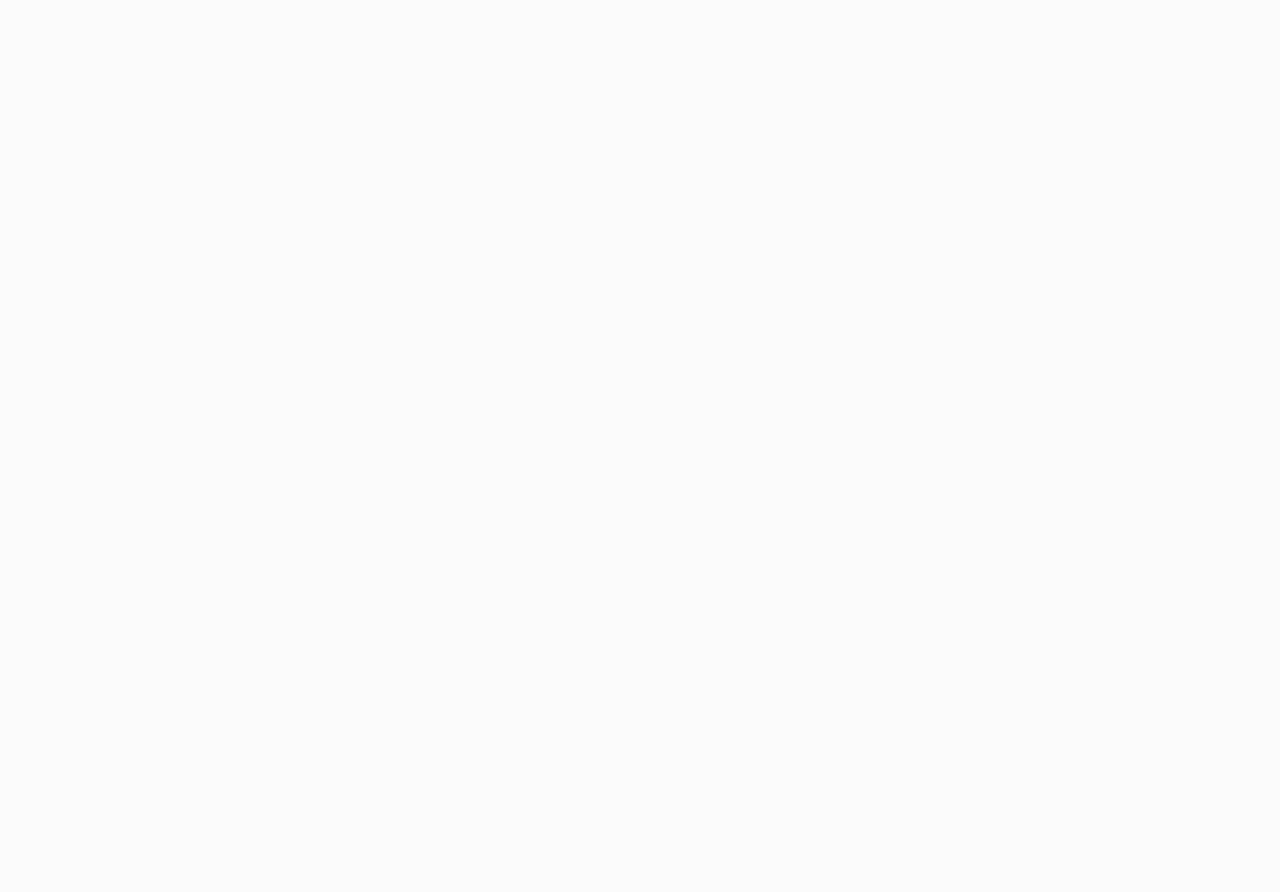
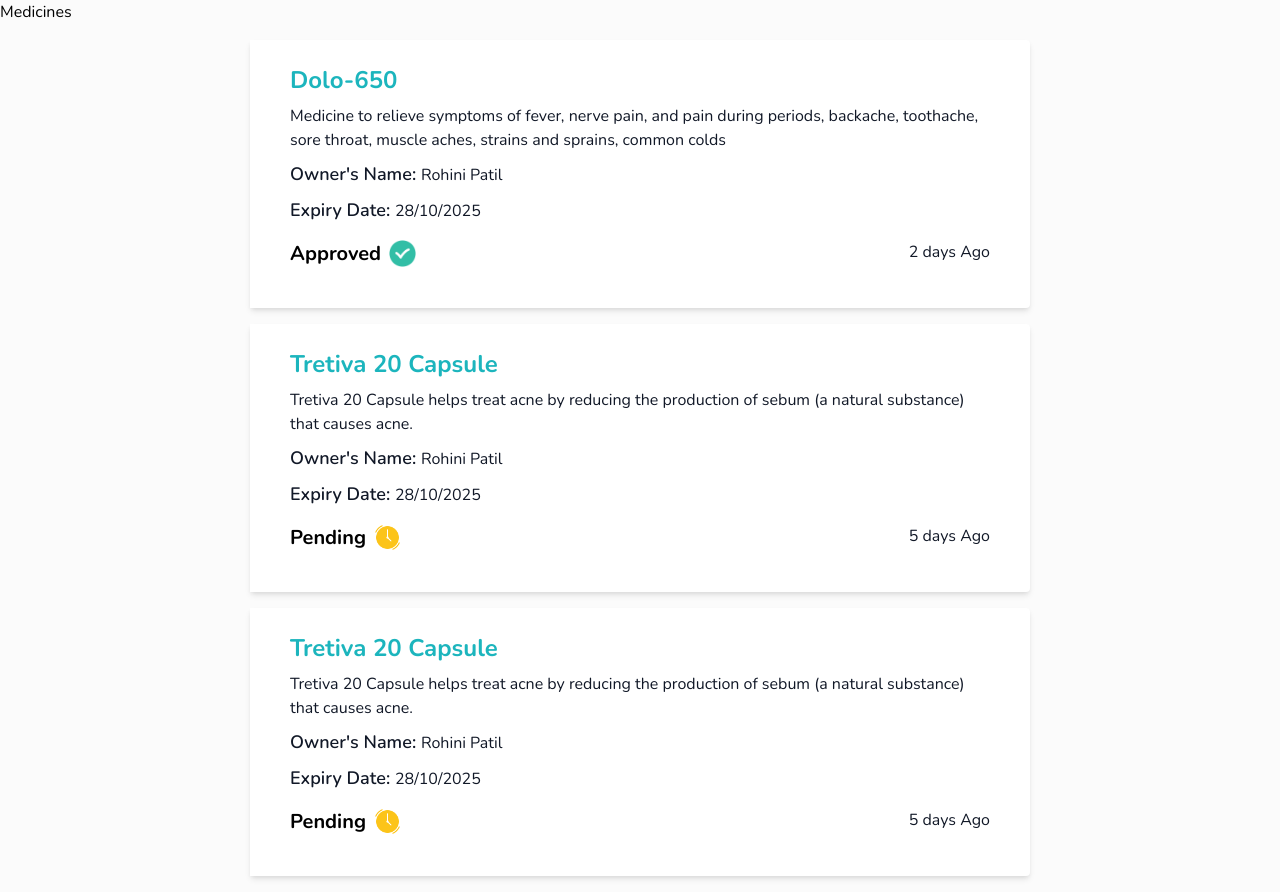
Before and after one commit to Pranjali-12/medishare-client, a React (Create React App) app: page /medlist in a window 1280 px wide. Before the commit this address had no page. Before the commit the page ends 800 px from the top, so only its background shows below. Built offline with nearby package versions, Linux system fonts and the light colour scheme.

Commit message:
medlist done

```diff
--- a/src/App.js
+++ b/src/App.js
@@ -7,6 +7,7 @@
 import NgoDetail from './pages/NgoDetail';
 
 import { BrowserRouter, Routes, Route } from "react-router-dom";
+import MedicineList from './pages/MedicineList';
 
 
 const App = () => {
@@ -20,6 +21,7 @@
      <Route path='/uploadmed' element={<UploadMed/>}></Route>
      <Route path='/ngodetail' element={<NgoDetail/>}></Route>
      <Route path='/searchngo' element={<SearchNgo/>}></Route>
+     <Route path='/medlist' element={<MedicineList/>}></Route>
 
     </Routes>
    </BrowserRouter>
--- /dev/null
+++ b/src/Components/MainMedCard.jsx
@@ -0,0 +1,15 @@
+import React from 'react'
+import MedicineCard from './MedicineCard'
+
+const MainMedCard = () => {
+  return (
+    <div>
+      <MedicineCard name="Dolo-650" description="Medicine to relieve symptoms of fever, nerve pain, and pain during periods, backache, toothache, sore throat, muscle aches, strains and sprains, common colds" ownerName="Rohini Patil" expiryDate="28/10/2025" appStatus="Approved" imgSrc={require("../assets/correct.png")} updated="2 "/>
+      <MedicineCard name="Tretiva 20 Capsule " description="Tretiva 20 Capsule helps treat acne by reducing the production of sebum (a natural substance) that causes acne. " ownerName="Rohini Patil" expiryDate="28/10/2025" appStatus="Pending" imgSrc={require("../assets/pending.png")} updated="5 "/>
+      <MedicineCard name="Tretiva 20 Capsule " description="Tretiva 20 Capsule helps treat acne by reducing the production of sebum (a natural substance) that causes acne. " ownerName="Rohini Patil" expiryDate="28/10/2025" appStatus="Pending" imgSrc={require("../assets/pending.png")} updated="5 "/>
+
+    </div>
+  )
+}
+
+export default MainMedCard
--- /dev/null
+++ b/src/Components/MedicineCard.jsx
@@ -0,0 +1,99 @@
+// // import React from 'react'
+// // import MainMedCard from './MainMedCard'
+
+// // const MedicineCard = (props) => {
+// //   return (
+// //     <div class="" style={{margin:"1rem auto",width:"80%"}}>
+
+// // <div class="max-w-sm w-full lg:max-w-full lg:flex justify-center " >
+
+// //   <div class=" bg-white rounded-b lg:rounded-b-none lg:rounded-r p-4 flex flex-col justify-between leading-normal " style={{boxShadow:"rgba(0, 0, 0, 0.1) 0px 4px 6px -1px, rgba(0, 0, 0, 0.06) 0px 2px 4px -1px"}}>
+// //     <div class="mb-4">
+
+// //       <div class="px-6 py-2 ">
+// //     <div class="font-bold text-2xl text-[#1CB5BD] mb-2">{props.name}</div>
+// //     <p class="text-gray-900 text-md mb-2">
+// //       {props.description}
+// //     </p>
+// //     {/* <div class="font-bold text-lg text-gray-800 mb-2"></div> */}
+// //     <div >
+// //     <h2 class="text-gray-900 mb-2"> <span class="font-semibold text-lg ">Owner's Name: </span>{props.ownerName}</h2>
+// //     <h2 class="text-gray-900 mb-2"> <span class="font-semibold text-lg ">Expiry Date: </span>{props.expiryDate}</h2>
+// //   </div>
+// //   <div class="flex justify-between flex-wrap">
+// //     <h2 class="text-black flex  text-xl font-bold  mt-2"> {props.appStatus} <img className="ml-2" src={props.imgSrc} style={{ width: "1.7rem", height:"1.7rem"}} /></h2>
+// //     <h2 class="text-gray-900  mt-2"> {props.updated} </h2>
+// //   </div>
+// //   </div>
+// //     </div>
+// //   </div>
+// // </div>
+// //     </div>
+// //   )
+// // }
+
+// // export default MedicineCard
+
+// import React from 'react';
+// import MainMedCard from './MainMedCard';
+
+// const MedicineCard = (props) => {
+//   return (
+//     <div className="" style={{ margin: "1rem auto", width: "90%" }}>
+//       <div className="max-w-sm w-full lg:max-w-full lg:flex justify-center">
+//         <div className="bg-white rounded-b lg:rounded-b-none lg:rounded-r p-4 flex flex-col justify-between leading-normal" style={{ boxShadow: "rgba(0, 0, 0, 0.1) 0px 4px 6px -1px, rgba(0, 0, 0, 0.06) 0px 2px 4px -1px" }}>
+//           <div className="mb-4">
+//             <div className="px-6 py-2">
+//               <div className="font-bold text-2xl text-[#1CB5BD] mb-2">{props.name}</div>
+//               <p className="text-gray-900 text-md mb-2" >
+//                 {props.description}
+//               </p>
+//               <div>
+//                 <h2 className="text-gray-900 mb-2"><span className="font-semibold text-lg">Owner's Name: </span>{props.ownerName}</h2>
+//                 <h2 className="text-gray-900 mb-2"><span className="font-semibold text-lg">Expiry Date: </span>{props.expiryDate}</h2>
+//               </div>
+//               <div className="flex justify-between flex-wrap">
+//                 <h2 className="text-black flex text-xl font-bold mt-2"> {props.appStatus} <img className="ml-2" src={props.imgSrc} style={{ width: "1.7rem", height: "1.7rem" }} /></h2>
+//                 <h2 className="text-gray-900 mt-2"> {props.updated} days Ago</h2>
+//               </div>
+//             </div>
+//           </div>
+//         </div>
+//       </div>
+//     </div>
+//   );
+// };
+
+// export default MedicineCard;
+
+import React from 'react';
+import MainMedCard from './MainMedCard';
+
+const MedicineCard = (props) => {
+  return (
+    <div className="" style={{ margin: "1rem auto", width: "90%" }}>
+      <div className="max-w-sm w-full lg:max-w-full lg:flex justify-center">
+        <div className="bg-white rounded-b lg:rounded-b-none lg:rounded-r p-4 flex flex-col justify-between leading-normal" style={{ boxShadow: "rgba(0, 0, 0, 0.1) 0px 4px 6px -1px, rgba(0, 0, 0, 0.06) 0px 2px 4px -1px" }}>
+          <div className="mb-4">
+            <div className="px-6 py-2">
+              <div className="font-bold text-2xl text-[#1CB5BD] mb-2">{props.name}</div>
+              <p className="text-gray-900 text-md mb-2" style={{ minWidth: "200px", maxWidth: "700px" }}>
+                {props.description}
+              </p>
+              <div>
+                <h2 className="text-gray-900 mb-2"><span className="font-semibold text-lg">Owner's Name: </span>{props.ownerName}</h2>
+                <h2 className="text-gray-900 mb-2"><span className="font-semibold text-lg">Expiry Date: </span>{props.expiryDate}</h2>
+              </div>
+              <div className="flex justify-between flex-wrap">
+                <h2 className="text-black flex text-xl font-bold mt-2"> {props.appStatus} <img className="ml-2" src={props.imgSrc} style={{ width: "1.7rem", height: "1.7rem" }} /></h2>
+                <h2 className="text-gray-900 mt-2"> {props.updated} days Ago</h2>
+              </div>
+            </div>
+          </div>
+        </div>
+      </div>
+    </div>
+  );
+};
+
+export default MedicineCard;
--- /dev/null
+++ b/src/pages/MedicineList.jsx
@@ -0,0 +1,14 @@
+import React from 'react'
+import MedicineCard from '../Components/MedicineCard'
+import MainMedCard from '../Components/MainMedCard'
+
+const MedicineList = () => {
+  return (
+    <div >
+    <h2>Medicines</h2>
+      <MainMedCard/>
+    </div>
+  )
+}
+
+export default MedicineList
```
Also changed, not shown: src/assets/correct.png (added), src/assets/pending.png (added).
